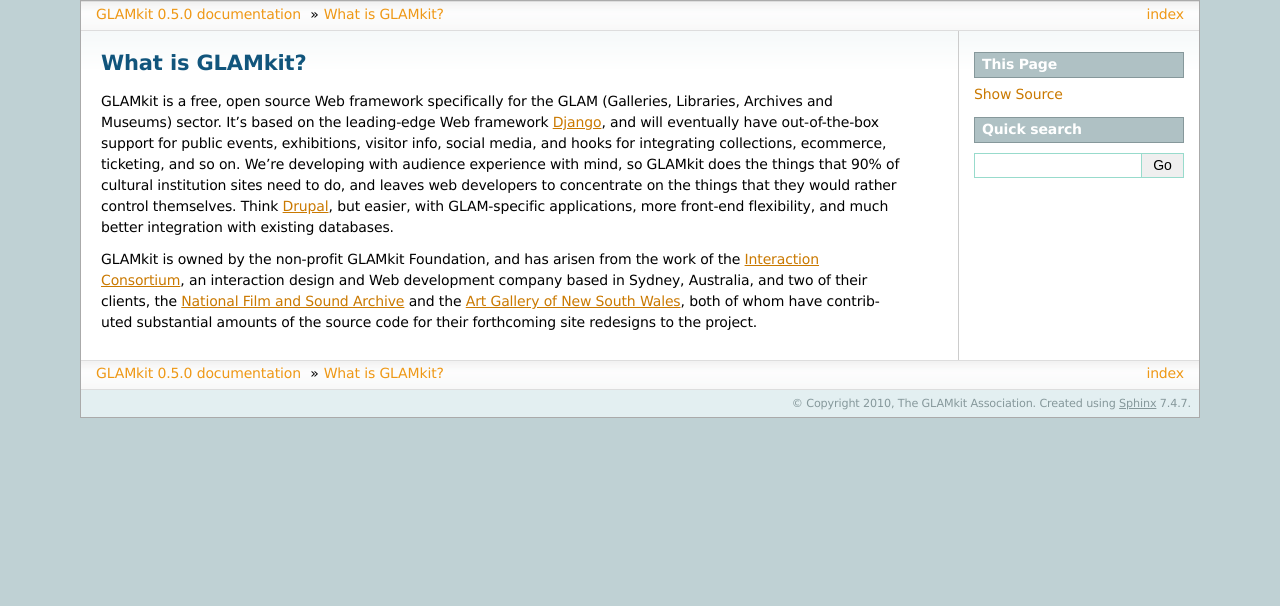
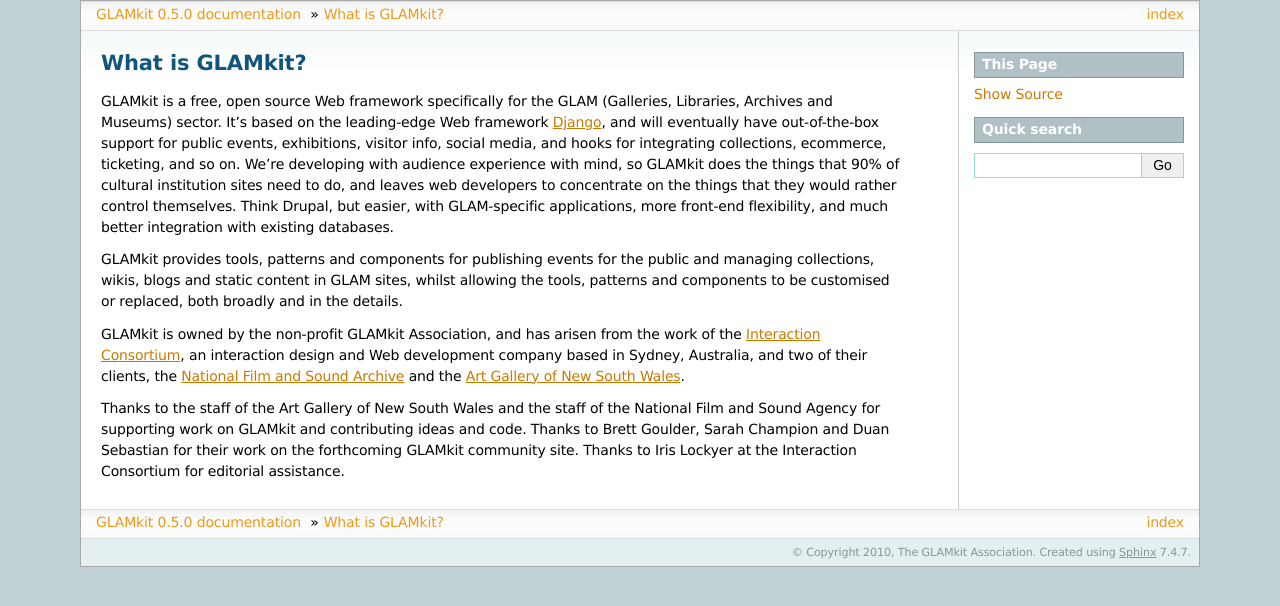
Before and after one commit to gregplaysguitar/glamkit, a Sphinx documentation site: the page built from docs/about.txt, in a window 1280 px wide. Shown: the top 606 px of the page. Built offline with Sphinx 7.4.7, drawn with Linux system fonts in a browser that asks for light colours.

Commit message:
a bit more docs

```diff
--- a/docs/about.txt
+++ b/docs/about.txt
@@ -2,6 +2,10 @@
 What is GLAMkit?
 ================
 
-GLAMkit is a free, open source Web framework specifically for the GLAM (Galleries, Libraries, Archives and Museums) sector. It’s based on the leading-edge Web framework `Django <http://djangoproject.com/>`_, and will eventually have out-of-the-box support for public events, exhibitions, visitor info, social media, and hooks for integrating collections, ecommerce, ticketing, and so on. We're developing with audience experience with mind, so GLAMkit does the things that 90% of cultural institution sites need to do, and leaves web developers to concentrate on the things that they would rather control themselves. Think `Drupal <http://drupal.org/>`_, but easier, with GLAM-specific applications, more front-end flexibility, and much better integration with existing databases.
+GLAMkit is a free, open source Web framework specifically for the GLAM (Galleries, Libraries, Archives and Museums) sector. It’s based on the leading-edge Web framework `Django <http://djangoproject.com/>`_, and will eventually have out-of-the-box support for public events, exhibitions, visitor info, social media, and hooks for integrating collections, ecommerce, ticketing, and so on. We're developing with audience experience with mind, so GLAMkit does the things that 90% of cultural institution sites need to do, and leaves web developers to concentrate on the things that they would rather control themselves. Think Drupal, but easier, with GLAM-specific applications, more front-end flexibility, and much better integration with existing databases.
 
-GLAMkit is owned by the non-profit GLAMkit Foundation, and has arisen from the work of the `Interaction Consortium <http://interaction.net.au/>`_, an interaction design and Web development company based in Sydney, Australia, and two of their clients, the `National Film and Sound Archive <http://nfsa.gov.au/>`_ and the `Art Gallery of New South Wales <http://artgallery.nsw.gov.au>`_, both of whom have contributed substantial amounts of the source code for their forthcoming site redesigns to the project.
+GLAMkit provides tools, patterns and components for publishing events for the public and managing collections, wikis, blogs and static content in GLAM sites, whilst allowing the tools, patterns and components to be customised or replaced, both broadly and in the details.
+
+GLAMkit is owned by the non-profit GLAMkit Association, and has arisen from the work of the `Interaction Consortium <http://interaction.net.au/>`_, an interaction design and Web development company based in Sydney, Australia, and two of their clients, the `National Film and Sound Archive <http://nfsa.gov.au/>`_ and the `Art Gallery of New South Wales <http://artgallery.nsw.gov.au>`_.
+
+Thanks to the staff of the Art Gallery of New South Wales and the staff of the National Film and Sound Agency for supporting work on GLAMkit and contributing ideas and code. Thanks to Brett Goulder, Sarah Champion and Duan Sebastian for their work on the forthcoming GLAMkit community site. Thanks to Iris Lockyer at the Interaction Consortium for editorial assistance.
--- a/docs/commands.txt
+++ b/docs/commands.txt
@@ -7,3 +7,7 @@
 .. seealso::
 
     Django `Quick django-admin.py and manage.py <http://docs.djangoproject.com/en/dev/ref/django-admin/>`_ docs.
+
+.. code-block:: bash
+
+    manage.py startglamkitapp [options] <appname>
```
